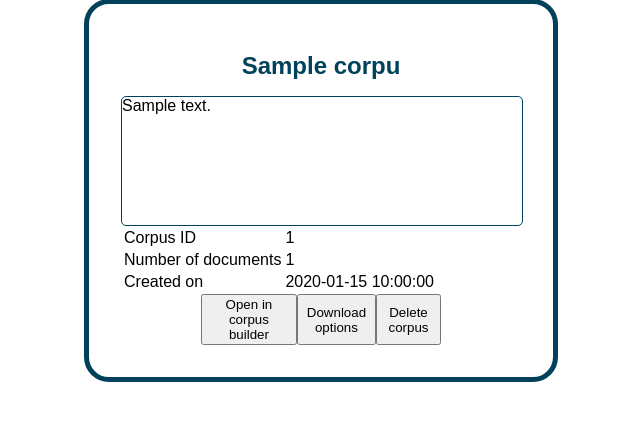
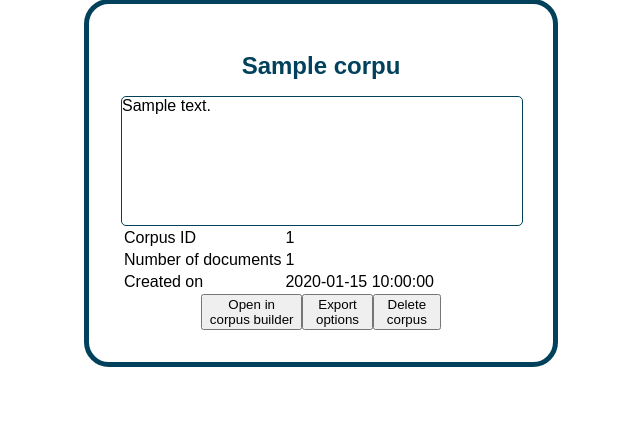
Before and after one commit to KBNLresearch/ProtoCST, a Flask app: template cst/templates/extract/overview.html in a window 1280 px wide. Shown: the part 177-598 px from the top of the page, without its empty margins (4-644 px from the left). Run offline with Flask 2, Linux system fonts and the light colour scheme; the template is opened without the code that fills it: most values are stand-ins (such as "Sample title", 1, 10 or a date in 2020); some libraries are stand-ins or nearby versions.

Commit message:
Rephrased download to export

```diff
--- a/cst/templates/extract/overview.html
+++ b/cst/templates/extract/overview.html
@@ -19,7 +19,7 @@
             </table>
             <div class="row">
                 <button type="submit" id="open">Open in corpus builder</button>
-                <button type="submit" id="extract">Download options</button>
+                <button type="submit" id="extract">Export options</button>
                 <button type="submit" id="delete">Delete corpus</button>
             </div>
         </div>
```
